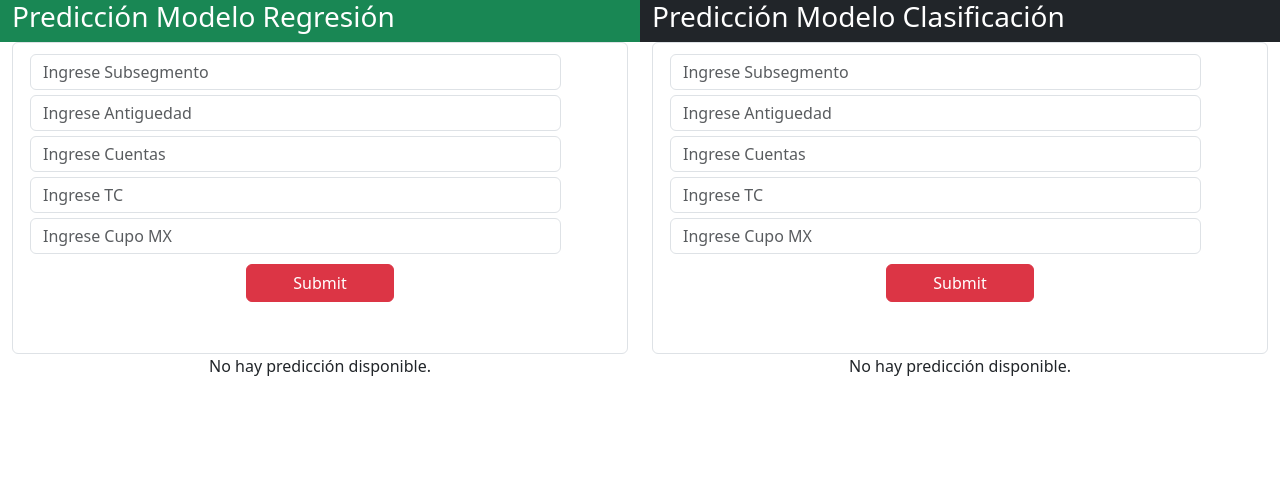
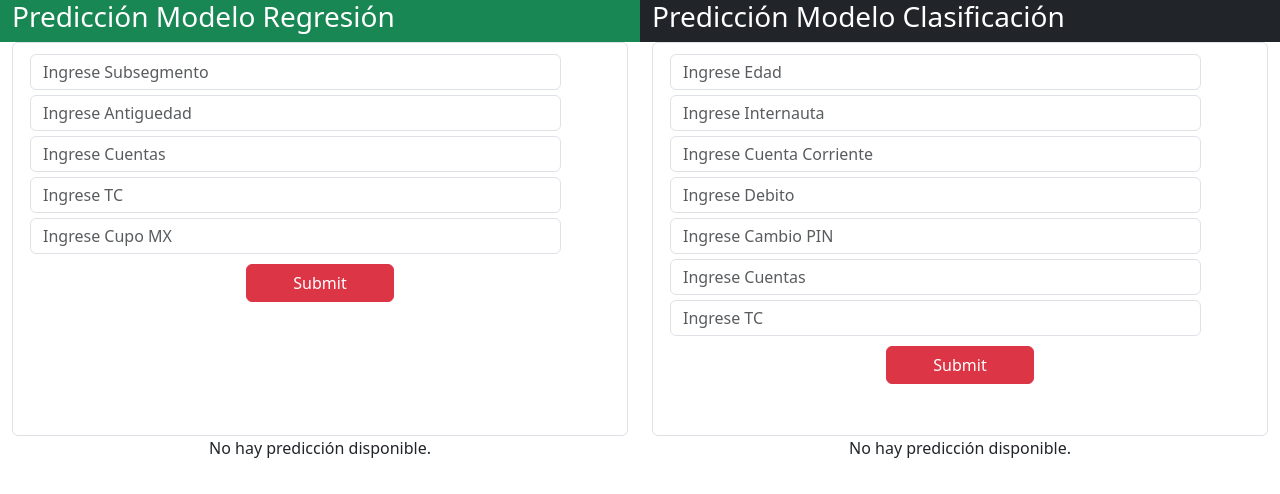
Before and after one commit to Doritos0/machine-test, a Django app: page / in a window 1280 px wide. Shown: the top 494 px of the page. Run offline with Django 5.2, Linux system fonts and the light colour scheme; parts of the project's set-up code (start-up, migrations or seed data) failed here and were passed over.

Commit message:
uwu #2 //FALTA NORMALIZAR INPUTS

```diff
--- a/core/views.py
+++ b/core/views.py
@@ -10,10 +10,11 @@ lineal = load('./modelos/linear_model.pkl')
 
 
 
+
 def home(request):
 
-
-    prediction = None
+    regre = None
+    clasi = None
 
     if request.method == 'POST':
         if 'regresion' in request.POST:
@@ -32,16 +33,36 @@ def home(request):
 
                 print("ESTA ES LA PRED QUE LLEGA ", pred)
                 prediction = pred[0]
-                request.session['prediction'] = prediction  # Guardamos la predicción para mostrarla en el contexto
+                request.session['prediction'] = prediction
 
-                prediction = request.session.get('prediction', None)
+                regre = request.session.get('prediction', None)
 
             except Exception as e:
                 print("Error en la predicción: ", e)
                 prediction = "Error en la entrada de datos."
 
+        elif 'clasificacion' in request.POST:
+            try:
+                data = {
+                    'Edad': [float(request.POST['edad'])],
+                    'Internauta': [float(request.POST['internauta'])],
+                    'Ctacte': [float(request.POST['cuenta_cte'])],
+                    'Debito': [float(request.POST['debito'])],
+                    'CambioPin': [float(request.POST['cambio_pin'])],
+                    'Cuentas': [float(request.POST['cuentas'])],
+                    'TC': [float(request.POST['tc'])]
+                }
+                input_df = pd.DataFrame(data)
+                pred = random.predict(input_df)
+                clasi = pred[0]
 
-    return render(request, 'index.html', { 'pred' : prediction})
+            except Exception as e:
+                print("Error en la predicción de clasificación: ", e)
+                clasi = "Error en la entrada de datos."
+
+
+
+    return render(request, 'index.html', { 'regre' : regre, 'clasi' : clasi })
 
 
 '''
@@ -53,3 +74,15 @@ CUPO_MX: 0.9020878457232103
 
 L1 REAL: 1.4446278462946316
 '''
+
+'''
+Index(['Edad', 'Internauta', 'Ctacte', 'Debito', 'CambioPin', 'Cuentas', 'TC'
+
+Edad: 0.323
+Internauta: 1
+Cta Cte: 1
+Débito: 1
+Cambio PIN: 0.0
+Cuentas: -0.74
+TC: 1.445
+'''
--- a/templates/index.html
+++ b/templates/index.html
@@ -53,10 +53,10 @@
                     </div>
                 </form>
 
-                {% if pred is not None  %}
+                {% if regre is not None  %}
                     <div class="col-6">
                         <div class="row">
-                            <h3 class="text-center">Predicción Cupo L1:</h3> <p>{{ pred }}</p>
+                            <h3 class="text-center">Predicción Cupo L1:</h3> <p>{{ regre }}</p>
                         </div>
                     </div>
 
@@ -76,31 +76,37 @@
                 <form method="POST" class="form-control w-100 h-100">
                     {% csrf_token %}
                     <div class="form-group">
-                        <input name="subsegmento" id="subsegmento" style="width: 90%;height: 20%;margin: 5px;"
-                            class="form-control" type="number" placeholder="Ingrese Subsegmento" required>
+                        <input name="edad" id="edad" style="width: 90%;height: 20%;margin: 5px;"
+                            class="form-control" type="number" step="any" placeholder="Ingrese Edad" required>
 
-                        <input name="antiguedad" id="antiguedad" style="width: 90%;height: 20%;margin: 5px;"
-                            class="form-control" type="number" step="any" placeholder="Ingrese Antiguedad" required>
+                        <input name="internauta" id="internauta" style="width: 90%;height: 20%;margin: 5px;"
+                            class="form-control" type="number"  placeholder="Ingrese Internauta" required>
+
+                        <input name="cuenta_cte" id="cuenta_cte" style="width: 90%;height: 20%;margin: 5px;"
+                            class="form-control" type="number" placeholder="Ingrese Cuenta Corriente" required>
+
+                        <input name="debito" id="debito" style="width: 90%;height: 20%;margin: 5px;"
+                            class="form-control" type="number" placeholder="Ingrese Debito" required>
+
+                        <input name="cambio_pin" id="cambio_pin" style="width: 90%;height: 20%;margin: 5px;"
+                            class="form-control" type="number" placeholder="Ingrese Cambio PIN" required>
 
                         <input name="cuentas" id="cuentas" style="width: 90%;height: 20%;margin: 5px;"
                             class="form-control" type="number" step="any" placeholder="Ingrese Cuentas" required>
 
                         <input name="tc" id="tc" style="width: 90%;height: 20%;margin: 5px;"
                             class="form-control" type="number" step="any" placeholder="Ingrese TC" required>
-
-                        <input name="cupo_mx" id="cupo_mx" style="width: 90%;height: 20%;margin: 5px;"
-                            class="form-control" type="number" step="any" placeholder="Ingrese Cupo MX" required>
                         <center>
-                            <input  type="submit" name="regresion" class="btn btn-danger"
+                            <input  type="submit" name="clasificacion" class="btn btn-danger"
                             style="height: 15%; width: 25%; margin: 5px;"></input>
                         </center>
                     </div>
                 </form>
 
-                {% if pred is not None  %}
+                {% if clasi is not None  %}
                     <div class="col-6">
                         <div class="row">
-                            <h3 class="text-center">Predicción Cupo L1:</h3> <p>{{ pred }}</p>
+                            <h3 class="text-center">Predicción Target:</h3> <p>{{ clasi }}</p>
                         </div>
                     </div>
 
```
Also changed, not shown: db.sqlite3.
